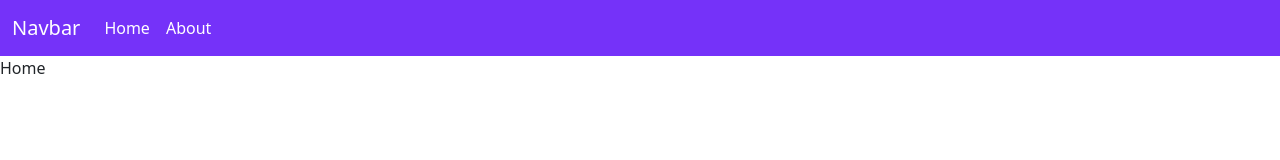
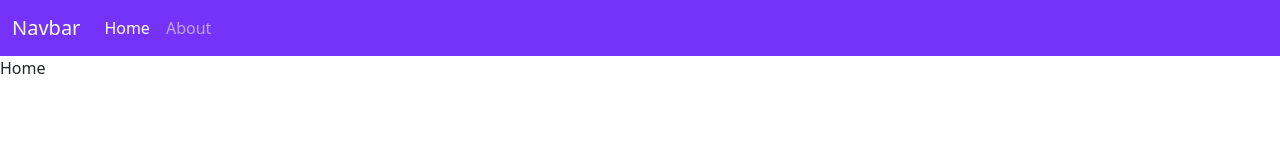
Before and after one commit to Aman-0604/iNotebook-Notebook-on-cloud, a React (Create React App) app: page / in a window 1280 px wide. Shown: the top 160 px of the page. Built offline with nearby package versions, Linux system fonts and the light colour scheme.

Commit message:
Added useLocation which has to be imported from react-router-dom.

```diff
--- a/src/components/Navbar.js
+++ b/src/components/Navbar.js
@@ -1,9 +1,11 @@
-import React from 'react'
-import {
-    Link
-} from "react-router-dom";
+import React,{useEffect} from 'react'
+import {Link, useLocation} from "react-router-dom";
 
 export default function Navbar() {
+    let location = useLocation();
+    useEffect(() => {
+      console.log(location.pathname);
+    }, [location]);
     return (
         <div>
             <nav className="navbar navbar-expand-lg navbar-dark" style={{backgroundColor: "#7532F9"}}>
@@ -15,10 +17,10 @@ export default function Navbar() {
                     <div className="collapse navbar-collapse" id="navbarSupportedContent">
                         <ul className="navbar-nav me-auto mb-2 mb-lg-0">
                             <li className="nav-item">
-                                <Link className="nav-link active" aria-current="page" to="/">Home</Link>
+                                <Link className={`nav-link ${location.pathname==="/"?"active":""}`} aria-current="page" to="/">Home</Link>
                             </li>
                             <li className="nav-item">
-                                <Link className="nav-link active" to="/about">About</Link>
+                                <Link className={`nav-link ${location.pathname==="/about"?"active":""}`} to="/about">About</Link>
                             </li>
                         </ul>
                     </div>
```
